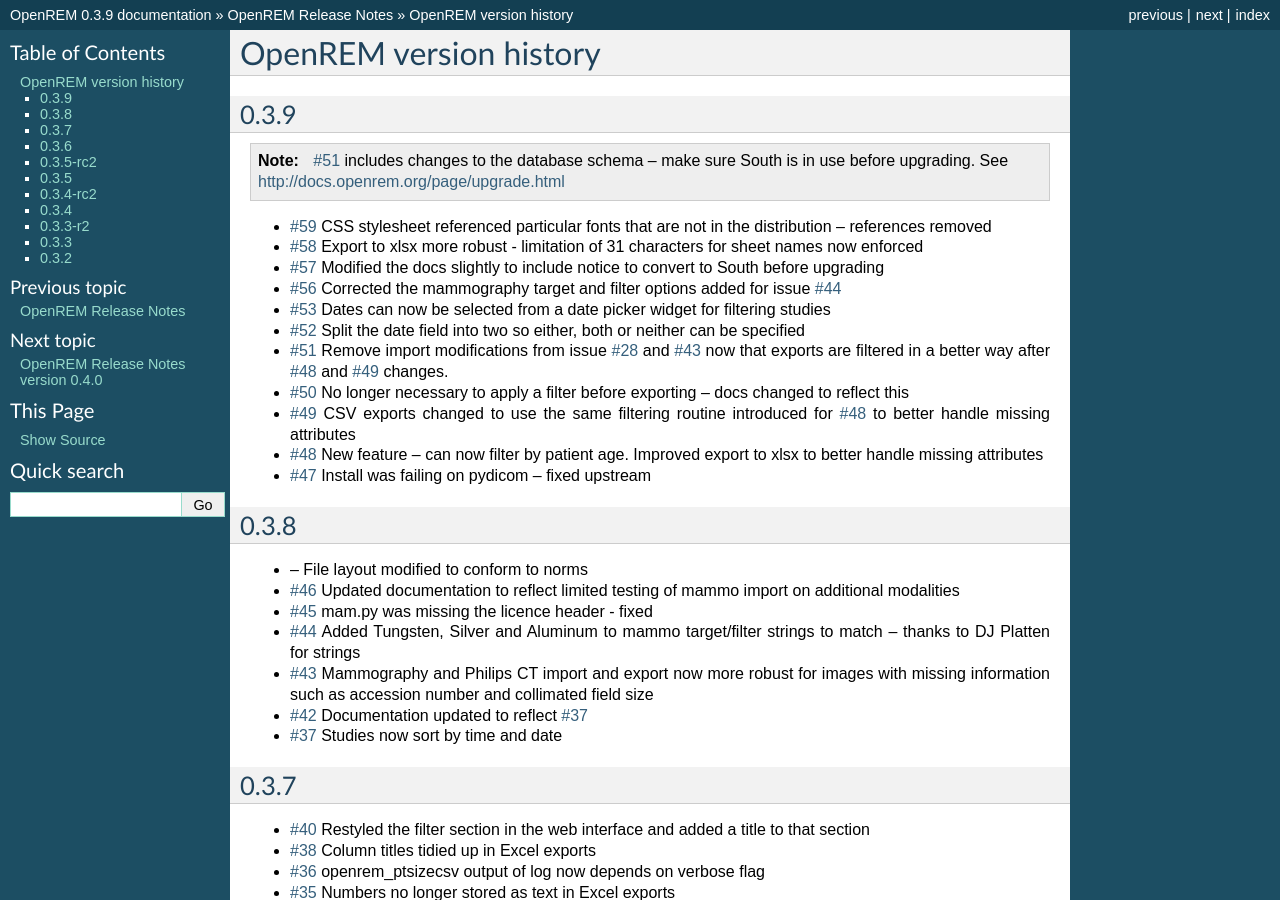
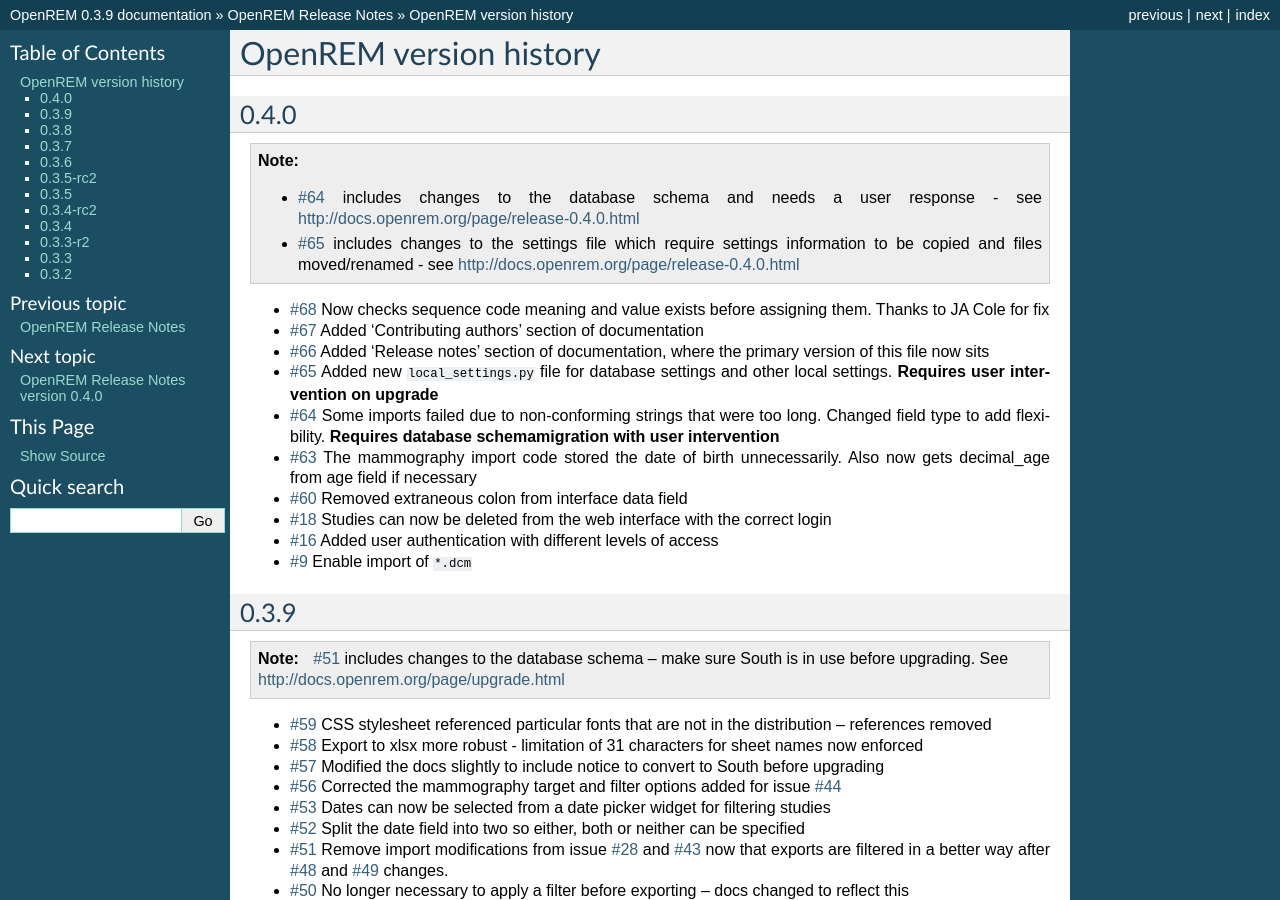
Before and after one commit to ckswilliams/modOpenREM, a Sphinx documentation site: the page built from docs/changes.rst, in a window 1280 px wide and 900 px high. Built offline with Sphinx 7.4.7, drawn with Linux system fonts in a browser that asks for light colours.

Commit message:
Added all the changes to 0.4.0 so far.

```diff
--- a/docs/changes.rst
+++ b/docs/changes.rst
@@ -2,6 +2,24 @@
 OpenREM version history
 =======================
 
+0.4.0
+-----
+
+..  note::
+
+    * `#64`_ includes changes to the database schema and needs a user response - see http://docs.openrem.org/page/release-0.4.0.html
+    * `#65`_ includes changes to the settings file which require settings information to be copied and files moved/renamed - see http://docs.openrem.org/page/release-0.4.0.html
+
+* `#68`_   Now checks sequence code meaning and value exists before assigning them. Thanks to JA Cole for fix
+* `#67`_   Added 'Contributing authors' section of documentation
+* `#66`_   Added 'Release notes' section of documentation, where the primary version of this file now sits
+* `#65`_   Added new ``local_settings.py`` file for database settings and other local settings. **Requires user intervention on upgrade**
+* `#64`_   Some imports failed due to non-conforming strings that were too long. Changed field type to add flexibility. **Requires database schemamigration with user intervention**
+* `#63`_   The mammography import code stored the date of birth unnecessarily. Also now gets decimal_age from age field if necessary
+* `#60`_   Removed extraneous colon from interface data field
+* `#18`_   Studies can now be deleted from the web interface with the correct login
+* `#16`_   Added user authentication with different levels of access
+* `#9`_    Enable import of ``*.dcm``
 
 
 0.3.9
```
